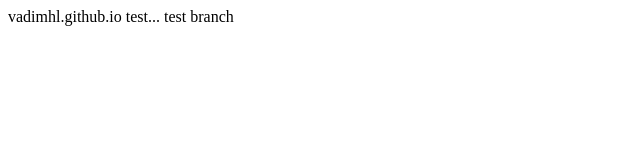
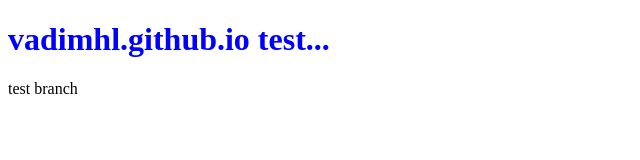
Before and after one commit to vadimhl/vadimhl.github.io, a plain HTML site: page index.html in a window 1280 px wide. Shown: the whole page, without its empty margins (0-640 px from the left). Drawn offline with Linux system fonts and the light colour scheme.

Commit message:
rebase pull

```diff
--- a/index.html
+++ b/index.html
@@ -1,8 +1,14 @@
 <!DOCTYPE html>
 <head lang="en">
     <title>vadimhl</title>
+    <style>
+        h1 {
+            color:blue;
+        }
+    </style>
+
 </head>
 <body>
-    vadimhl.github.io test...
+    <h1>vadimhl.github.io test...</h1>
     test branch
 </body>
```
